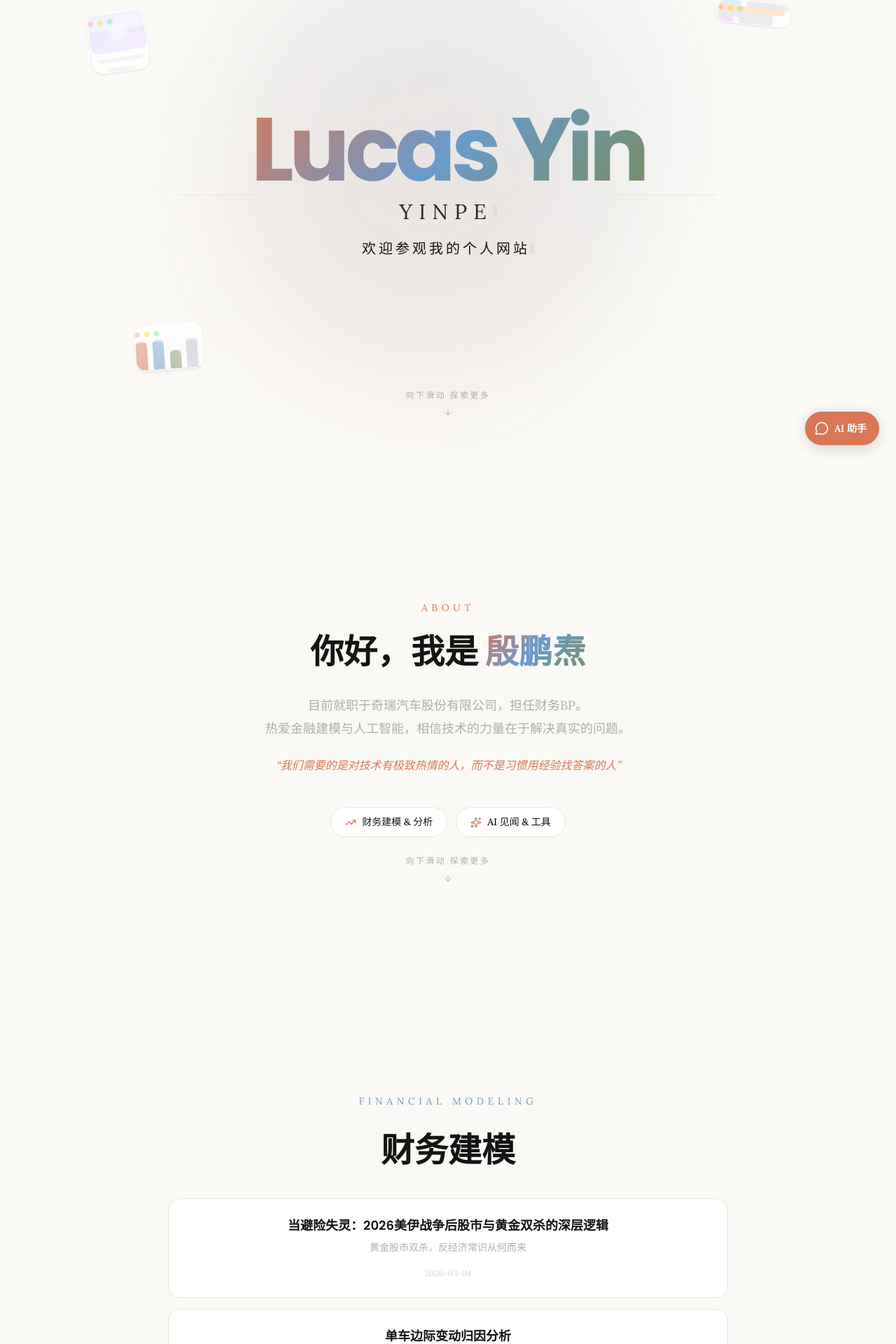
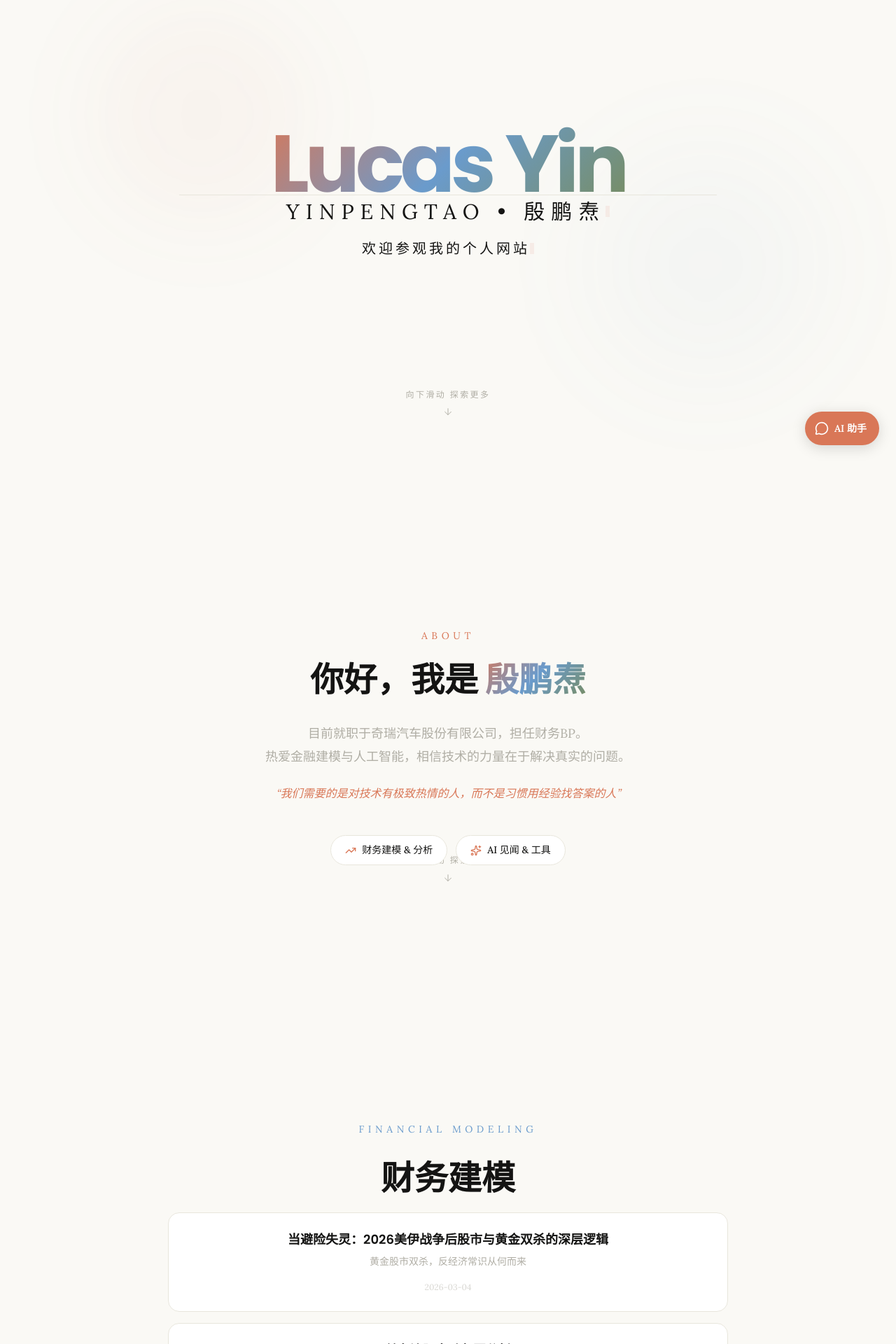
Before and after one commit to yinpengtao2002-ai/yinpengtao2002-ai.github.io, a Next.js app: page / in a window 1280 px wide. Shown: the part 140-2060 px from the top of the page at 70% size. Built offline with nearby package versions, Linux system fonts and the light colour scheme.

Commit message:
Improve mobile animation performance

```diff
--- a/src/app/page.tsx
+++ b/src/app/page.tsx
@@ -6,17 +6,18 @@ import { siteConfig } from "@/lib/config/site";
 import { sections } from "@/lib/data/sections";
 import { aiContent, financeContent } from "@/lib/data/generated/content";
 import { scrollToSection } from "@/lib/scroll";
+import { useLowMotionMode } from "@/lib/useLowMotionMode";
 import Link from "next/link";
 import { ArrowRight, Mail, Linkedin, MessageCircle } from "lucide-react";
 
 /* Scroll-down arrow that links to the next section */
-function ScrollArrow({ targetId }: { targetId: string }) {
+function ScrollArrow({ targetId, lowMotion }: { targetId: string; lowMotion: boolean }) {
   return (
     <motion.button
       type="button"
       onClick={() => scrollToSection(targetId)}
-      animate={{ y: [0, 8, 0] }}
-      transition={{ duration: 2, repeat: Infinity, ease: "easeInOut" }}
+      animate={lowMotion ? undefined : { y: [0, 8, 0] }}
+      transition={lowMotion ? undefined : { duration: 2, repeat: Infinity, ease: "easeInOut" }}
       style={{
         display: "flex",
         flexDirection: "column",
@@ -44,10 +45,12 @@ function FullScreenSection({
   children,
   id,
   nextId,
+  lowMotion,
 }: {
   children: React.ReactNode;
   id?: string;
   nextId?: string;
+  lowMotion: boolean;
 }) {
   return (
     <section
@@ -66,24 +69,36 @@ function FullScreenSection({
       <div style={{ width: "100%", maxWidth: "800px", textAlign: "center" }}>
         {children}
       </div>
-      {nextId && <ScrollArrow targetId={nextId} />}
+      {nextId && <ScrollArrow targetId={nextId} lowMotion={lowMotion} />}
     </section>
   );
 }
 
 export default function Home() {
+  const lowMotion = useLowMotionMode();
+  const sectionTransition = lowMotion ? { duration: 0.35 } : { duration: 0.8 };
+  const sectionViewport = lowMotion ? { once: true, margin: "-20px" } : { once: true, margin: "-80px" };
+  const revealInitial = lowMotion ? { opacity: 0 } : { opacity: 0, y: 40 };
+  const revealWhileInView = lowMotion ? { opacity: 1 } : { opacity: 1, y: 0 };
+  const cardInitial = lowMotion ? { opacity: 0 } : { opacity: 0, y: 20 };
+  const cardWhileInView = lowMotion ? { opacity: 1 } : { opacity: 1, y: 0 };
+  const getCardTransition = (index: number) =>
+    lowMotion
+      ? { duration: 0.25, delay: index * 0.04 }
+      : { duration: 0.5, delay: index * 0.1 };
+
   return (
     <>
       {/* ===== HERO (already 100vh, has its own scroll arrow) ===== */}
       <Hero name={siteConfig.name} subtitle={siteConfig.subtitle} />
 
       {/* ===== ABOUT ===== */}
-      <FullScreenSection id="about" nextId="finance-articles">
+      <FullScreenSection id="about" nextId="finance-articles" lowMotion={lowMotion}>
         <motion.div
-          initial={{ opacity: 0, y: 40 }}
-          whileInView={{ opacity: 1, y: 0 }}
-          viewport={{ once: true, margin: "-80px" }}
-          transition={{ duration: 0.8 }}
+          initial={revealInitial}
+          whileInView={revealWhileInView}
+          viewport={sectionViewport}
+          transition={sectionTransition}
         >
           <p
             style={{
@@ -134,7 +149,7 @@ export default function Home() {
               marginTop: "3rem",
             }}
           >
-            {sections.map((section, i) => {
+            {sections.map((section) => {
               const Icon = section.icon;
               return (
                 <Link key={section.id} href={section.href} style={{ textDecoration: "none" }}>
@@ -165,12 +180,12 @@ export default function Home() {
       </FullScreenSection>
 
       {/* ===== FINANCE ARTICLES PREVIEW ===== */}
-      <FullScreenSection id="finance-articles" nextId="ai-articles">
+      <FullScreenSection id="finance-articles" nextId="ai-articles" lowMotion={lowMotion}>
         <motion.div
-          initial={{ opacity: 0, y: 40 }}
-          whileInView={{ opacity: 1, y: 0 }}
-          viewport={{ once: true, margin: "-80px" }}
-          transition={{ duration: 0.8 }}
+          initial={revealInitial}
+          whileInView={revealWhileInView}
+          viewport={sectionViewport}
+          transition={sectionTransition}
           style={{ marginBottom: "2rem" }}
         >
           <p
@@ -200,10 +215,10 @@ export default function Home() {
           {financeContent.slice(0, 2).map((article, index) => (
             <motion.div
               key={article.slug}
-              initial={{ opacity: 0, y: 20 }}
-              whileInView={{ opacity: 1, y: 0 }}
+              initial={cardInitial}
+              whileInView={cardWhileInView}
               viewport={{ once: true }}
-              transition={{ duration: 0.5, delay: index * 0.1 }}
+              transition={getCardTransition(index)}
             >
               <Link href={article.href} style={{ textDecoration: "none" }}>
                 <motion.div
@@ -270,12 +285,12 @@ export default function Home() {
       </FullScreenSection>
 
       {/* ===== AI ARTICLES PREVIEW ===== */}
-      <FullScreenSection id="ai-articles" nextId="footer">
+      <FullScreenSection id="ai-articles" nextId="footer" lowMotion={lowMotion}>
         <motion.div
-          initial={{ opacity: 0, y: 40 }}
-          whileInView={{ opacity: 1, y: 0 }}
-          viewport={{ once: true, margin: "-80px" }}
-          transition={{ duration: 0.8 }}
+          initial={revealInitial}
+          whileInView={revealWhileInView}
+          viewport={sectionViewport}
+          transition={sectionTransition}
           style={{ marginBottom: "2rem" }}
         >
           <p
@@ -305,10 +320,10 @@ export default function Home() {
           {aiContent.slice(0, 2).map((article, index) => (
             <motion.div
               key={article.slug}
-              initial={{ opacity: 0, y: 20 }}
-              whileInView={{ opacity: 1, y: 0 }}
+              initial={cardInitial}
+              whileInView={cardWhileInView}
               viewport={{ once: true }}
-              transition={{ duration: 0.5, delay: index * 0.1 }}
+              transition={getCardTransition(index)}
             >
               <Link href={article.href} style={{ textDecoration: "none" }}>
                 <motion.div
--- a/src/components/layout/Hero.tsx
+++ b/src/components/layout/Hero.tsx
@@ -4,6 +4,7 @@ import { motion } from "framer-motion";
 import ArtifactCard, { CodeArtifact, ChartArtifact, ImageArtifact } from "../ui/ArtifactCard";
 import ThinkingSubtitle from "../ui/ThinkingSubtitle";
 import { scrollToSection } from "@/lib/scroll";
+import { useLowMotionMode } from "@/lib/useLowMotionMode";
 
 interface HeroProps {
     name: string;
@@ -14,10 +15,13 @@ export default function Hero({
     name,
     subtitle,
 }: HeroProps) {
+    const lowMotion = useLowMotionMode();
+    const showArtifacts = !lowMotion;
+
     return (
         <div className="full-viewport fixed-viewport relative w-full overflow-hidden">
             {/* Background Effects */}
-            <BackgroundEffects />
+            <BackgroundEffects lowMotion={lowMotion} />
 
             {/* Main Content Group */}
             <div className="full-viewport fixed-viewport relative z-10 w-full">
@@ -26,31 +30,37 @@ export default function Hero({
                 <div className="absolute top-1/2 left-1/2 transform -translate-x-1/2 -translate-y-1/2 w-full flex flex-col items-center">
 
                     {/* Artifact 1: Code Snippet - Floating Top Right */}
+                    {showArtifacts && (
                         <div className="absolute -top-32 right-[10%] md:right-[20%] hidden sm:block">
                             <ArtifactCard delay={0.5} rotate={6} initialY={-20}>
                                 <CodeArtifact />
                             </ArtifactCard>
                         </div>
+                    )}
 
                     {/* Artifact 2: Chart - Floating Bottom Left */}
+                    {showArtifacts && (
                         <div className="absolute -bottom-24 left-[5%] md:left-[15%] hidden sm:block">
                             <ArtifactCard delay={1.2} rotate={-4} initialY={0}>
                                 <ChartArtifact />
                             </ArtifactCard>
                         </div>
+                    )}
 
                     {/* Artifact 3: Image/Icon - Floating Top Left (Farther out) */}
+                    {showArtifacts && (
                         <div className="absolute -top-20 left-[2%] md:left-[10%] hidden md:block">
                             <ArtifactCard delay={2.5} rotate={-8} initialY={-40}>
                                 <ImageArtifact />
                             </ArtifactCard>
                         </div>
+                    )}
 
                     {/* Name */}
                     <motion.div
-                        initial={{ opacity: 0, scale: 0.9, y: 20 }}
-                        animate={{ opacity: 1, scale: 1, y: 0 }}
-                        transition={{ duration: 0.8, ease: "easeOut" }}
+                        initial={lowMotion ? { opacity: 0 } : { opacity: 0, scale: 0.9, y: 20 }}
+                        animate={lowMotion ? { opacity: 1 } : { opacity: 1, scale: 1, y: 0 }}
+                        transition={{ duration: lowMotion ? 0.4 : 0.8, ease: "easeOut" }}
                         className="text-center w-full relative z-20"
                     >
                         <h1 className="text-6xl sm:text-8xl md:text-9xl font-bold tracking-tighter whitespace-nowrap" style={{ color: 'var(--foreground)' }}>
@@ -63,12 +73,13 @@ export default function Hero({
                         <motion.div
                             initial={{ opacity: 0 }}
                             animate={{ opacity: 1 }}
-                            transition={{ duration: 1, delay: 0.4 }}
+                            transition={{ duration: lowMotion ? 0.4 : 1, delay: lowMotion ? 0.15 : 0.4 }}
                             className="relative z-20 mt-8 pt-6 border-t border-border w-full max-w-3xl flex flex-col items-center gap-4"
                         >
                             <ThinkingSubtitle
                                 finalText={subtitle}
                                 thoughts={["Thinking...", "Initializing Personality...", "Designing Portfolio..."]}
+                                reducedMotion={lowMotion}
                                 className="text-xl sm:text-2xl md:text-3xl font-light tracking-[0.3em] uppercase"
                             />
 
@@ -76,11 +87,12 @@ export default function Hero({
                             <motion.div
                                 initial={{ opacity: 0 }}
                                 animate={{ opacity: 1 }}
-                                transition={{ duration: 1, delay: 3.5 }}
+                                transition={{ duration: lowMotion ? 0.35 : 1, delay: lowMotion ? 0.25 : 3.5 }}
                             >
                                 <ThinkingSubtitle
                                     finalText="欢迎参观我的个人网站"
                                     thoughts={["Loading content...", "Preparing welcome message..."]}
+                                    reducedMotion={lowMotion}
                                     className="text-lg sm:text-xl font-light tracking-[0.2em] text-[#d97757]"
                                 />
                             </motion.div>
@@ -98,8 +110,8 @@ export default function Hero({
                     <motion.button
                         type="button"
                         onClick={() => scrollToSection("about")}
-                        animate={{ y: [0, 8, 0] }}
-                        transition={{ duration: 2, repeat: Infinity, ease: "easeInOut" }}
+                        animate={lowMotion ? undefined : { y: [0, 8, 0] }}
+                        transition={lowMotion ? undefined : { duration: 2, repeat: Infinity, ease: "easeInOut" }}
                         className="flex flex-col items-center gap-2 text-muted hover:text-foreground transition-colors cursor-pointer bg-transparent border-0 p-0"
                         aria-label="滚动到 About 区域"
                     >
@@ -114,34 +126,38 @@ export default function Hero({
     );
 }
 
-function BackgroundEffects() {
+function BackgroundEffects({ lowMotion }: { lowMotion: boolean }) {
     return (
         <div className="fixed inset-0 pointer-events-none -z-10">
             {/* Anthropic Orange glow */}
             <motion.div
-                animate={{
+                animate={lowMotion ? { opacity: 0.55 } : {
                     x: [0, 30, 0],
                     y: [0, -30, 0],
                 }}
-                transition={{
+                transition={lowMotion ? { duration: 0.3 } : {
                     duration: 20,
                     repeat: Infinity,
                     ease: "easeInOut",
                 }}
-                className="absolute top-1/4 left-1/4 w-[500px] h-[500px] bg-[#d97757]/10 rounded-full blur-[100px]"
+                className={lowMotion
+                    ? "absolute top-[18%] left-[10%] w-[320px] h-[320px] bg-[#d97757]/8 rounded-full blur-[72px]"
+                    : "absolute top-1/4 left-1/4 w-[500px] h-[500px] bg-[#d97757]/10 rounded-full blur-[100px]"}
             />
             {/* Anthropic Blue glow */}
             <motion.div
-                animate={{
+                animate={lowMotion ? { opacity: 0.5 } : {
                     x: [0, -30, 0],
                     y: [0, 30, 0],
                 }}
-                transition={{
+                transition={lowMotion ? { duration: 0.3 } : {
                     duration: 25,
                     repeat: Infinity,
                     ease: "easeInOut",
                 }}
-                className="absolute bottom-1/4 right-1/4 w-[600px] h-[600px] bg-[#6a9bcc]/10 rounded-full blur-[120px]"
+                className={lowMotion
+                    ? "absolute bottom-[14%] right-[8%] w-[340px] h-[340px] bg-[#6a9bcc]/8 rounded-full blur-[80px]"
+                    : "absolute bottom-1/4 right-1/4 w-[600px] h-[600px] bg-[#6a9bcc]/10 rounded-full blur-[120px]"}
             />
         </div>
     );
--- /dev/null
+++ b/src/lib/useLowMotionMode.ts
@@ -0,0 +1,32 @@
+"use client";
+
+import { useReducedMotion } from "framer-motion";
+import { useEffect, useState } from "react";
+
+export function useLowMotionMode() {
+    const prefersReducedMotion = useReducedMotion();
+    const [isLowPowerViewport, setIsLowPowerViewport] = useState(false);
+
+    useEffect(() => {
+        if (typeof window === "undefined") return;
+
+        const mediaQuery = window.matchMedia("(pointer: coarse), (hover: none), (max-width: 768px)");
+
+        const update = () => {
+            const hasTouch = window.navigator.maxTouchPoints > 0;
+            setIsLowPowerViewport(mediaQuery.matches || hasTouch);
+        };
+
+        update();
+
+        if (typeof mediaQuery.addEventListener === "function") {
+            mediaQuery.addEventListener("change", update);
+            return () => mediaQuery.removeEventListener("change", update);
+        }
+
+        mediaQuery.addListener(update);
+        return () => mediaQuery.removeListener(update);
+    }, []);
+
+    return Boolean(prefersReducedMotion || isLowPowerViewport);
+}
```
Also changed, not shown: src/app/layout.tsx (+2 -6 lines), src/components/ClientShell.tsx (added, +17 -0 lines), src/components/ui/ThinkingSubtitle.tsx (+15 -6 lines). Lines whose indentation alone changed are shown as unchanged.
